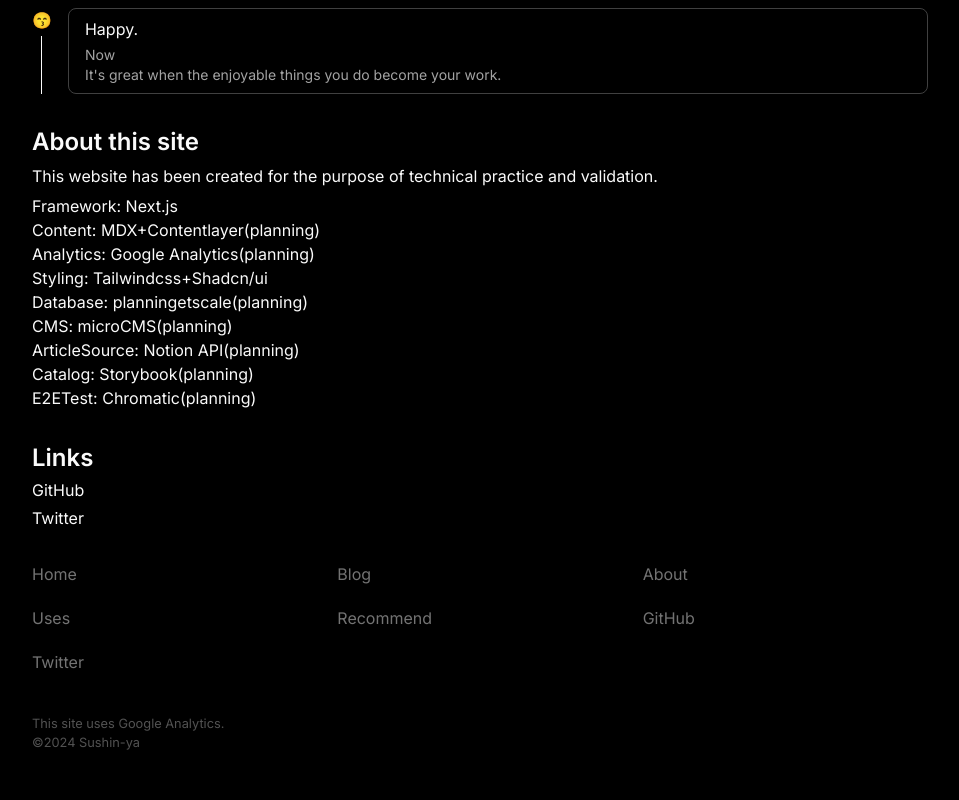
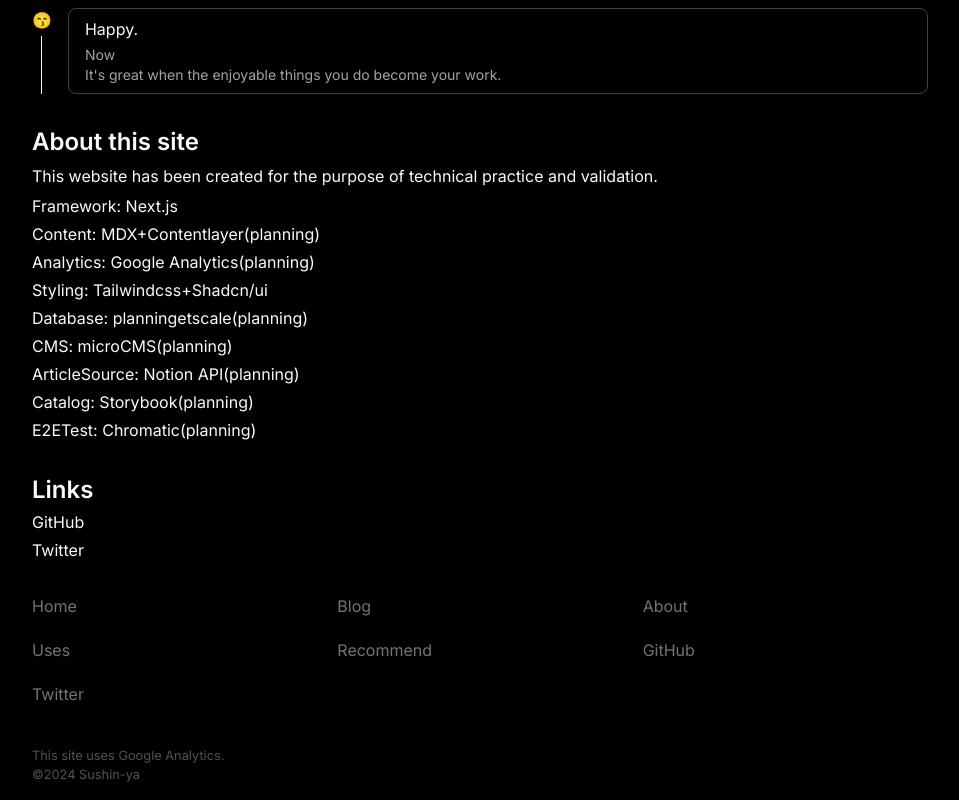
Before and after one commit to sushin-ya/sushinya-app-blog, a Next.js app: page /about in a window 1280 px wide. Shown: the part 932-1732 px from the top of the page, without its empty margins (160-1119 px from the left). Before the commit the page ends 1700 px from the top, so only its background shows below. Built offline with nearby package versions, Linux system fonts and the light colour scheme.

Commit message:
fix: 行間が詰まってた

```diff
--- a/app/about/page.tsx
+++ b/app/about/page.tsx
@@ -51,7 +51,7 @@
           This website has been created for the purpose of technical practice
           and validation.
         </p>
-        <ul>
+        <ul className="flex flex-col gap-1">
           {Object.entries(techItems).map(([key, { text, planning }]) => {
             return (
               <li key={key}>
```
